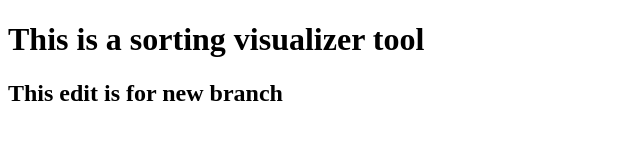
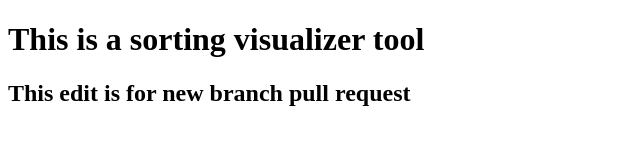
Before and after one commit to Kethantummala/Sorting_Visualizer, a plain HTML site: page index.html in a window 1280 px wide. Shown: the whole page, without its empty margins (0-640 px from the left). Drawn offline with Linux system fonts and the light colour scheme.

Commit message:
Trying out pull request

```diff
--- a/index.html
+++ b/index.html
@@ -11,7 +11,7 @@
     <body>
 
         <h1>This is a sorting visualizer tool</h1>
-        <h2>This edit is for new branch</h2>
+        <h2>This edit is for new branch pull request</h2>
 
     </body>
 
```
